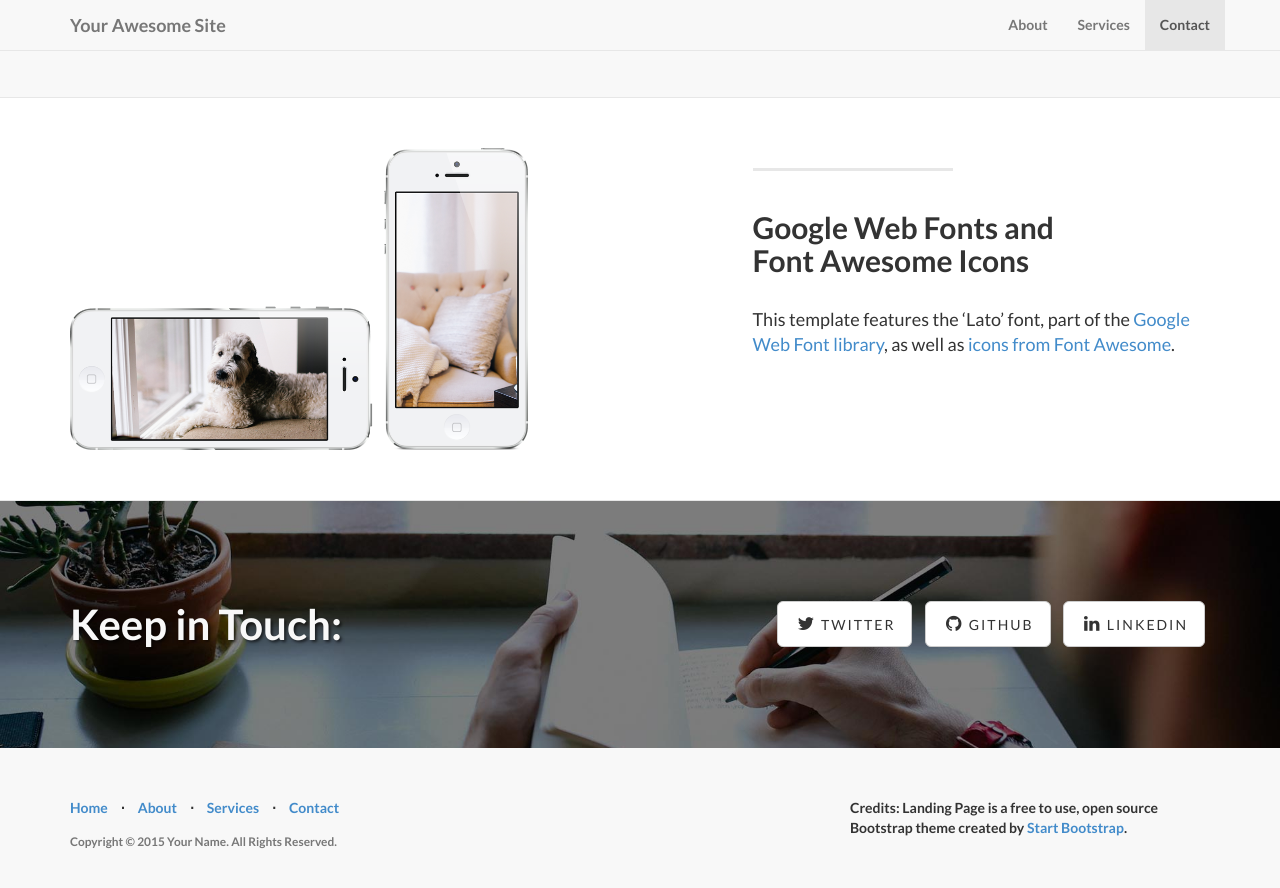
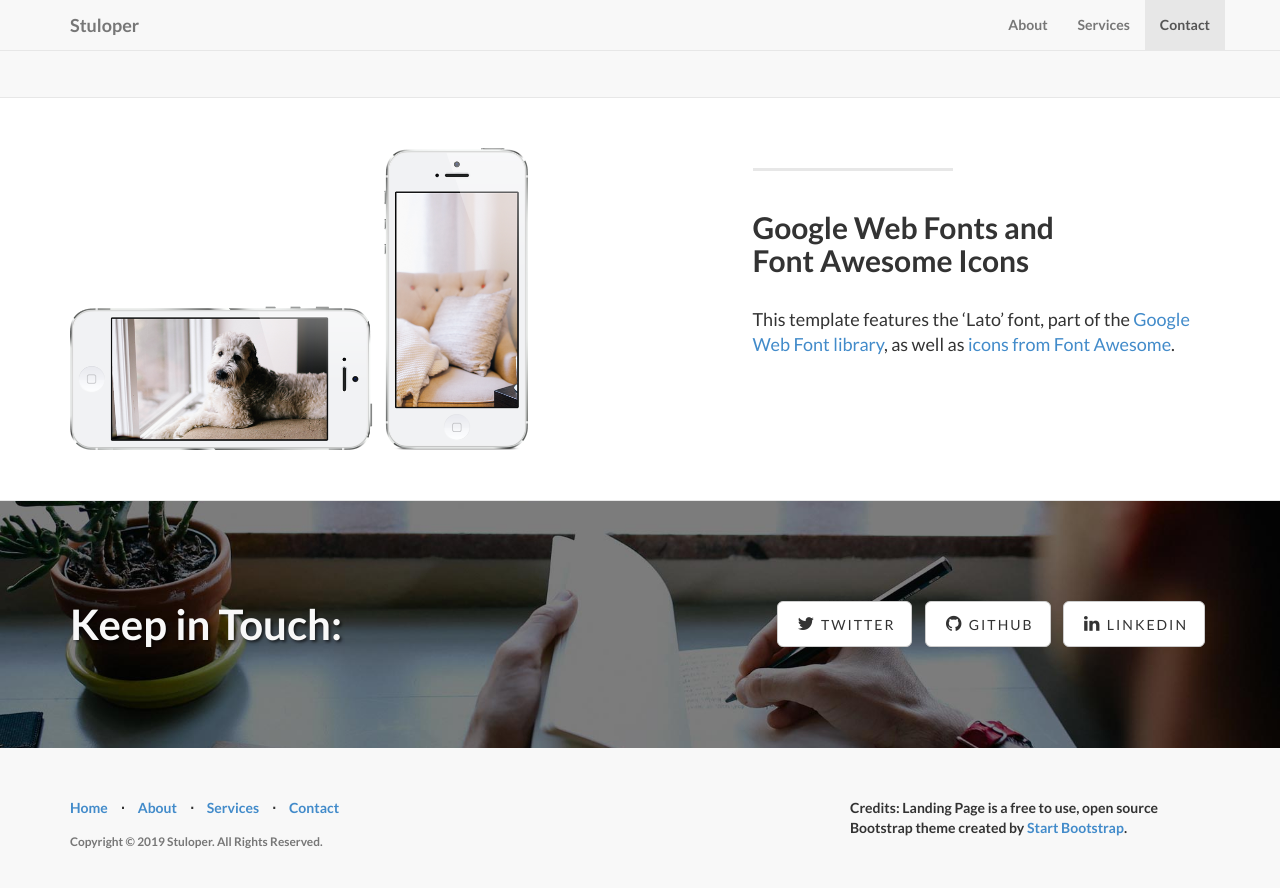
Before and after one commit to stuloper/page, a Jekyll site: the page built from index.html, in a window 1280 px wide and 900 px high, scrolled down 1902 px. Shown: the top 888 px of the window. Built offline with Jekyll 4.4.1, drawn with Linux system fonts in a browser that asks for light colours; nearby versions of some CDN libraries; library files that are not in the unit come from our copies; some of the changed lines change nothing that is shown.

Commit message:
Update _config.yml

```diff
--- a/_config.yml
+++ b/_config.yml
@@ -3,14 +3,13 @@
 # ----------------------- #
 
 url: http://yoursite.com
-title: Your Awesome Site
-email: your-email@domain.com
-author: Your Name
+title: Stuloper
+email: stuloper@gmail.com
+author: Stuloper
 description: > # "Write an awesome description for your new site here.
-  You can edit this line in _config.yml. It will appear in your document
-  head meta (for Google search results) and in your feed.xml site
-  description.
-copyright: 'Copyright &copy; 2015 Your Name. All Rights Reserved.'
+  Stuloper 는 Student developer 의 줄임말입니다. 말 그대로 학생 개발자 입니다. 아직 실력은 부족하지만 연습을 통해 훌륭한 개발자가 되기 위해 노력하는 중 입니다.
+  Stuloper is Abbreviation of Student developer. The meaning of this is literally Student developer. I am not good at coding. But I am trying to be a great developer through repetitive practice.
+copyright: 'Copyright &copy; 2019 Stuloper. All Rights Reserved.'
 credits: 'Credits: Landing Page is a free to use, open source Bootstrap theme created by <a href="http://startbootstrap.com/">Start Bootstrap</a>.'
 
 # ----------------------- #
```
